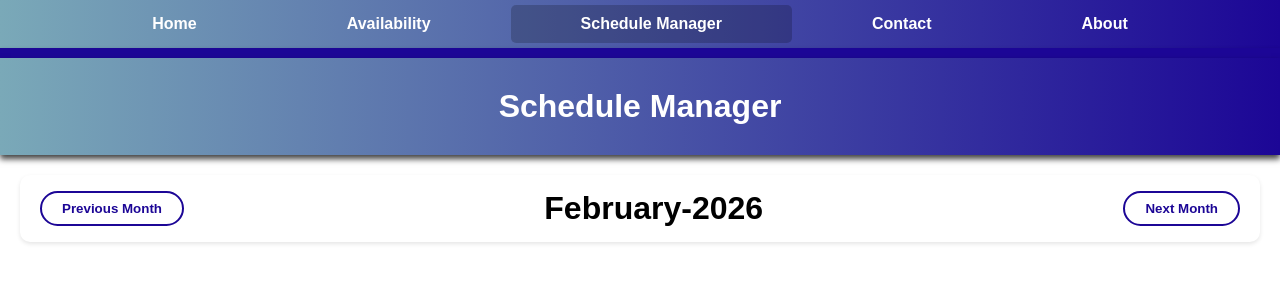
After one commit to ronsobaka/Activities-Scheduling-System, a PHP site: page /main/scheduleManager/scheduleManagerHTML.php in a window 1280 px wide. The commit adds this page. Shown: the top 300 px of the page. Run offline with PHP 8.4, Linux system fonts and the light colour scheme; a user stored in the database is signed in.

Commit message:
beginning of schedule manager

```diff
--- a/login/loginHTML.php
+++ b/login/loginHTML.php
@@ -19,7 +19,7 @@
 
         <h2>Please login to begin</h2>
 
-        <form id="loginForm">
+        <form id="loginForm" method="POST" action="login.php">
 
             <?php echo csrfField(); ?>
 
--- a/main/availability/availability.js
+++ b/main/availability/availability.js
@@ -105,6 +105,9 @@ function generateCalendar(month, year) {
         if (cellDate < todayDateObj) {
             dayCell.classList.remove('available', 'today', 'unavailable');
             dayCell.classList.add('day', 'past');
+
+            delete unavailableDates[`${year}-${month + 1}-${day}`]
+
         } else if (year === todayYear && month === todayMonth && day === todayDate) {
             dayCell.classList.add('day', 'today');
         } else {
@@ -339,6 +342,8 @@ function generateConditionWindow(cellDate, dayCell) {
 //saving to database
 
 document.getElementById("saveAllBtn").addEventListener("click", function() {
+
+
     const dataToSave = {
         unavailable: unavailableDates,
         conditions: conditionsData
--- a/main/availability/availability.php
+++ b/main/availability/availability.php
@@ -113,10 +113,10 @@ try {      //Removing existing data
             $day = $dateParts[0];
             $month = str_replace(",", "", $dateParts[1]);
             $year = $dateParts[2];
-            $monthNum = date('n', strtotime("$monthName 1"));
-            $formattedDate = sprintf("%04d-%02d-%02d", $dateParts[0], $dateParts[1], $dateParts[2]);
+            $monthNum = date('n', strtotime("$month 1"));
+            $formattedDate = sprintf("%04d-%02d-%02d", $year, $monthNum, $day);
 
-            foreach($conditions as $condition) {
+            foreach($data['conditions'][$dateKey] as $condition) {
 
                 if (isset($condition['startTime'], $condition['endTime'], $condition['reason'])) {
                     $stmt->bind_param("issss", $userID, $formattedDate, $condition['startTime'], $condition['endTime'], $condition['reason']);
--- /dev/null
+++ b/main/scheduleManager/scheduleManager.css
@@ -0,0 +1,102 @@
+.schedule-manager-container {
+    width: 100%;
+    max-width: 1400px;
+    margin: 20px auto;
+    padding: 0 20px;
+    box-sizing: border-box;
+}
+
+.schedule-manager-header {
+    display: flex;
+    justify-content: space-between;
+    align-items: center;
+    margin-bottom: 30px;
+    padding: 15px 20px;
+    background: white;
+    border-radius: 10px;
+    box-shadow: 0 2px 4px rgba(0,0,0,0.1);
+    flex-wrap: wrap;
+    gap: 15px;
+}
+
+.schedule-manager-header h2 {
+    font-family: Arial, Helvetica, sans-serif;
+    font-size: 2em;
+    margin: 0;
+}
+
+.schedule-manager-header button {
+    background: white;
+    color: #1c0696;
+    border: 2px solid #1c0696;
+    padding: 8px 20px;
+    border-radius: 25px;
+    cursor: pointer;
+    font-weight: bold;
+    transition: all 0.2s ease;
+}
+
+.schedule-manager-header button:hover {
+    background: #1c0696;
+    color: white;
+}
+
+.view-dropdown {
+    padding: 8px 20px;
+    border: 2px solid #1c0696;
+    border-radius: 25px;
+    background: white;
+    color: #1c0696;
+    font-weight: bold;
+    cursor: pointer;
+}
+
+.view-dropdown:hover {
+    background: #f0f0f0;
+}
+
+/* Calendar grid - will adapt to width */
+.calendar-grid {
+    display: grid;
+    grid-template-columns: repeat(7, 1fr);
+    gap: 10px;
+    width: 100%;
+}
+
+.calendar-day-header {
+    text-align: center;
+    font-weight: bold;
+    padding: 10px;
+    background: linear-gradient(to right, #7aa9b8, #1c0696);
+    color: white;
+    border-radius: 5px;
+}
+
+.calendar-cell {
+    min-height: 120px;
+    background: #f8f9fa;
+    border: 1px solid #e0e0e0;
+    border-radius: 5px;
+    padding: 10px;
+    cursor: pointer;
+}
+
+.calendar-cell:hover {
+    background: #e6f2ff;
+}
+
+.calendar-cell .date {
+    font-weight: bold;
+    color: #1c0696;
+    margin-bottom: 5px;
+}
+
+.activity-item {
+    background: white;
+    border-left: 3px solid #1c0696;
+    padding: 5px;
+    margin: 5px 0;
+    font-size: 12px;
+    border-radius: 3px;
+    box-shadow: 0 1px 2px rgba(0,0,0,0.1);
+}
--- /dev/null
+++ b/main/scheduleManager/scheduleManager.js
@@ -0,0 +1,12 @@
+const currentDate = new Date();
+const monthNames = ["January", "February", "March", "April", "May", "June", "July", "August", "September", "October", "November", "December"];
+const day = currentDate.getDate();
+const month = monthNames[currentDate.getMonth()];
+const year = currentDate.getFullYear();
+generateSchedule();
+
+function generateSchedule() {
+
+
+    document.getElementById("scheduleManagerTitle").innerHTML = `${month}-${year}`;
+}
--- /dev/null
+++ b/main/scheduleManager/scheduleManagerHTML.php
@@ -0,0 +1,51 @@
+<?php
+    session_start();
+    require_once '../../globalFunctions.php';
+    if ((!isset($_SESSION['userID'])) || (!isset($_SESSION['roleID']))) {
+        header("Location: ../../login/loginHTML.php");
+        exit();
+    }
+
+    if ($_SESSION['roleID'] != 1 && $_SESSION['roleID'] != 2) {
+        header("Location: ../main.php");
+        exit();
+    }
+    $userID = $_SESSION['userID'];
+    $roleID = $_SESSION['roleID'];
+?>
+
+<!DOCTYPE html>
+<html>
+<head>
+    <meta charset="UTF-8">
+    <meta name="viewport" content="width=device-width, initial-scale=1.0">
+    <link rel="stylesheet" href="../main.css">
+    <link rel="stylesheet" href="scheduleManager.css">
+</head>
+<body>
+    <div class="topnav">
+        <a href="../main.php">Home</a>
+        <a href="../availability/availabilityHTML.php">Availability</a>
+        <?php if ($_SESSION['isManager']): ?>
+            <a class="active" href="../scheduleManager/scheduleManagerHTML.php">Schedule Manager</a>
+        <?php endif; ?>
+        <a href="#contact">Contact</a>
+        <a href="#about">About</a>
+    </div>
+    <div class="divider"></div>
+    <div class="title">
+        <h1>Schedule Manager</h1>
+    </div>
+
+    <div id="scheduleManagerContainer" class="schedule-manager-container">
+        <div class="schedule-manager-header">
+            <button id="prevMonth">Previous Month</button>
+            <h2 id="scheduleManagerTitle">Schedule manager</h2>
+            <button id="nextMonth">Next Month</button>
+
+        </div>
+    </div>
+
+    <script src="scheduleManager.js"></script>
+</body>
+</html>
```
Also changed, not shown: login/login.php (+5 -3 lines), main/availability/availabilityHTML.php (+13 -0 lines), main/main.php (+15 -5 lines), main/mainHTML.php (+11 -2 lines), 1 other file.
